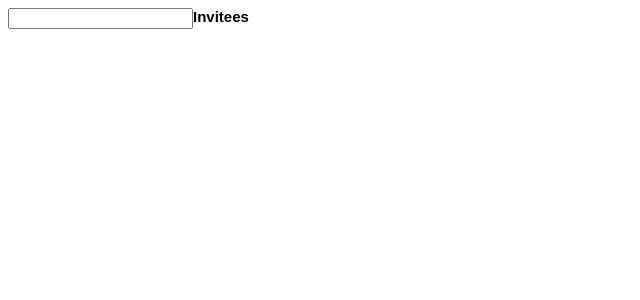
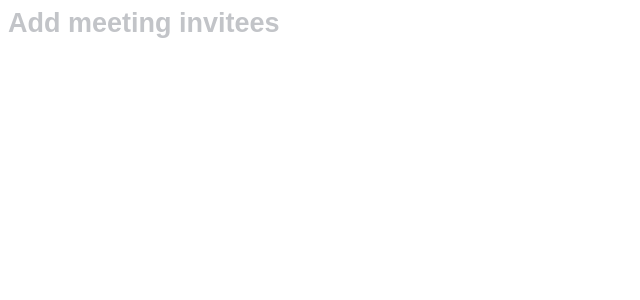
Before and after one commit to bkrmendy/search-component, a React (Create React App) app: page / in a window 1280 px wide. Shown: the top 300 px of the page, without its empty margins (0-640 px from the left). Built offline with nearby package versions, Linux system fonts and the light colour scheme.

Commit message:
input with placeholder

```diff
--- a/src/App.tsx
+++ b/src/App.tsx
@@ -1,5 +1,5 @@
 import React from 'react';
-import { FlexColumn, FlexRow, Title } from "./Components";
+import { FlexColumn, FlexRow } from "./Components";
 import { InputField } from "./InputField";
 import { tokenizeInput, userInfoMatchesSearchTerm } from "./SearchUtils";
 import { SuggestionCard } from "./SuggestionCard";
@@ -67,9 +67,14 @@ function App() {
 
   const escListener = React.useCallback(
     (e: KeyboardEvent) => {
-      if (e.code !== "Escape" || suggestionState.type === "inactive") {
+      if (e.code !== "Escape") {
         return;
       }
+
+      if (suggestionState.type === "inactive") {
+        inputRef.current?.blur();
+      }
+
       e.preventDefault();
       dismissSuggestions();
     },
@@ -98,20 +103,6 @@ function App() {
           onBlur={noop}
           onFocus={activateSuggestions}
         />
-        {suggestionState.type === "active"
-          ? suggestionState.suggestions.map(user => (
-              <SuggestionCard
-                key={user.id}
-                name={user.name}
-                email={user.email}
-                avatar={user.avatar}
-                onClick={() => addInvitedUser(user)}
-              />
-            ))
-          : null}
-      </FlexColumn>
-      <FlexColumn>
-        <Title>Invitees</Title>
         <div ref={autoAnimateRef}>
           {invitedUsers.map(user => (
             <UserCard
@@ -125,6 +116,19 @@ function App() {
           ))}
         </div>
       </FlexColumn>
+      <FlexColumn>
+        {suggestionState.type === "active"
+          ? suggestionState.suggestions.map(user => (
+              <SuggestionCard
+                key={user.id}
+                name={user.name}
+                email={user.email}
+                avatar={user.avatar}
+                onClick={() => addInvitedUser(user)}
+              />
+            ))
+          : null}
+      </FlexColumn>
     </FlexRow>
   );
 }
--- a/src/Components.tsx
+++ b/src/Components.tsx
@@ -82,6 +82,43 @@ export const Button = styled(Clickable)<{ width: number; xxColor: string; hoverC
   }
 `;
 
+export const RelativeContainer = styled.div`
+  position: relative;
+  width: 320px;
+  height: 32px;
+`;
+
+export const InputFieldPlaceholder = styled.div<{ xxColor: string }>`
+  position: absolute;
+  user-select: none;
+  font-size: 27px;
+  font-family: sans-serif;
+  font-weight: 600;
+  color: ${props => props.xxColor};
+
+  top: 0px;
+  bottom: 0px;
+  left: 0px;
+  right: 0px;
+`;
+
+export const InputFieldComp = styled.input`
+  position: absolute;
+  outline: none;
+  resize: none;
+  border: none;
+  background-color: transparent;
+
+  top: 0px;
+  bottom: 0px;
+  left: 0px;
+  right: 0px;
+
+  font-size: 27px;
+  font-family: sans-serif;
+  font-weight: 600;
+`;
+
 export const CloseIcon = () => {
   return (
     <svg viewBox="0 0 28 28">
--- a/src/InputField.tsx
+++ b/src/InputField.tsx
@@ -1,4 +1,5 @@
 import React from "react";
+import { RelativeContainer, InputFieldComp, InputFieldPlaceholder } from "./Components";
 import { Handler } from "./Utils";
 
 interface InputFieldProps {
@@ -14,12 +15,19 @@ export const InputField = (props: InputFieldProps) => {
   const onChangeI = React.useCallback((e: React.ChangeEvent<HTMLInputElement>) => onChange(e.target.value), [onChange]);
 
   return (
-    <input
+    <div>
+      <RelativeContainer>
+        {props.value.length === 0 ? (
+          <InputFieldPlaceholder xxColor="rgb(194, 196, 200)">Add meeting invitees</InputFieldPlaceholder>
+        ) : null}
+        <InputFieldComp
           ref={props.forwardRef}
           value={props.value}
           onChange={onChangeI}
           onBlur={props.onBlur}
           onFocus={props.onFocus}
         />
+      </RelativeContainer>
+    </div>
   );
 };
--- a/src/SearchUtils.ts
+++ b/src/SearchUtils.ts
@@ -26,6 +26,8 @@ export function userInfoMatchesSearchTerm(searchTerm: string, userName: string)
         return false;
     }
 
+    searchTerm = searchTerm.toLowerCase();
+
     const nameParts = userName
         .split(" ")
         .map(part => part.trim().toLowerCase());
```
Lines whose indentation alone changed are shown as unchanged.
